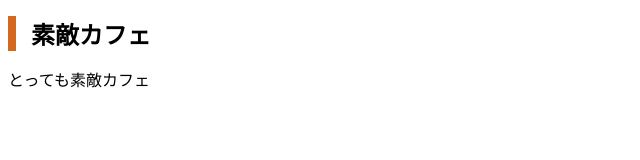
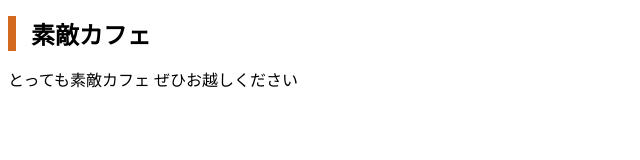
Before and after one commit to seromagic/my-cafe, a plain HTML site: page index.html in a window 1280 px wide. Shown: the whole page, without its empty margins (0-640 px from the left). Drawn offline with Linux system fonts and the light colour scheme.

Commit message:
Add files via upload

```diff
--- a/index.html
+++ b/index.html
@@ -7,6 +7,6 @@
 </head>
 <body>
   <h1>素敵カフェ</h1>
-  <p>とっても素敵カフェ</p>
+  <p>とっても素敵カフェ ぜひお越しください</p>
 </body>
 </html>
```
